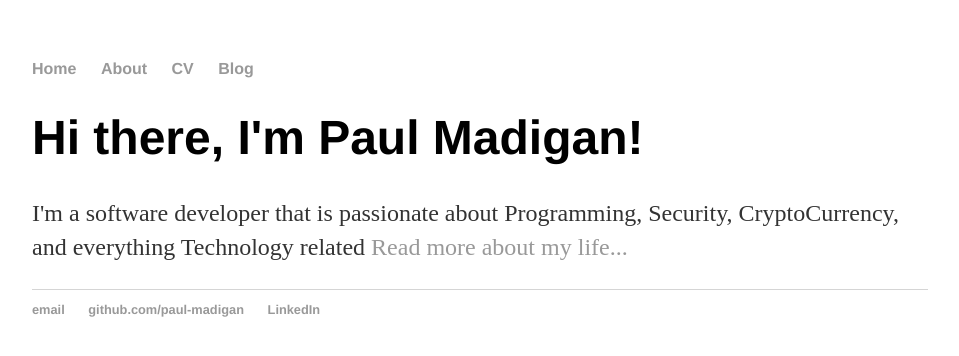
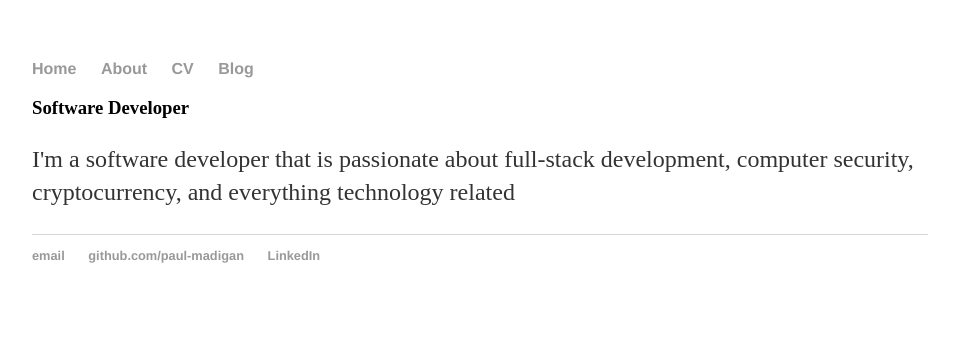
Before and after one commit to paul-madigan/paul-madigan.github.io, a Jekyll site: the page built from index.html, in a window 1280 px wide. Shown: the top 356 px of the page, without its empty margins (160-1119 px from the left). Built offline with Jekyll 4.4.1, drawn with Linux system fonts in a browser that asks for light colours.

Commit message:
Update index.html
Updated front page and intro

```diff
--- a/index.html
+++ b/index.html
@@ -3,6 +3,7 @@ layout: default
 title: Paul Madigan, Software Developer
 ---
 <div class="blurb">
-	<h1>Hi there, I'm Paul Madigan!</h1>
-	<p>I'm a software developer that is passionate about Programming, Security, CryptoCurrency, and everything Technology related<em></em> <a href="/about">Read more about my life...</a></p>
+	<Title>Paul Madigan</Title>
+	<h3>Software Developer</h3>
+	<p>I'm a software developer that is passionate about full-stack development, computer security, cryptocurrency, and everything technology related<em></em></p>
 </div><!-- /.blurb -->
```
